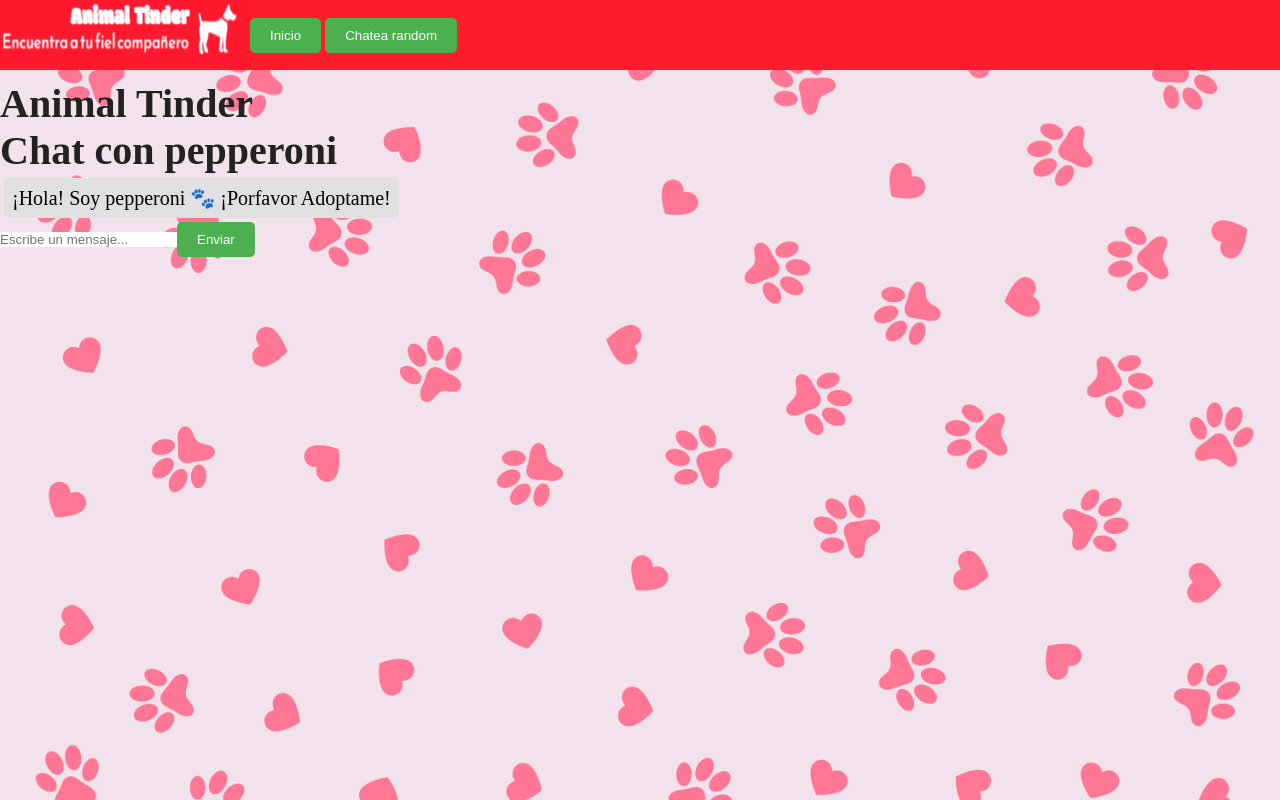
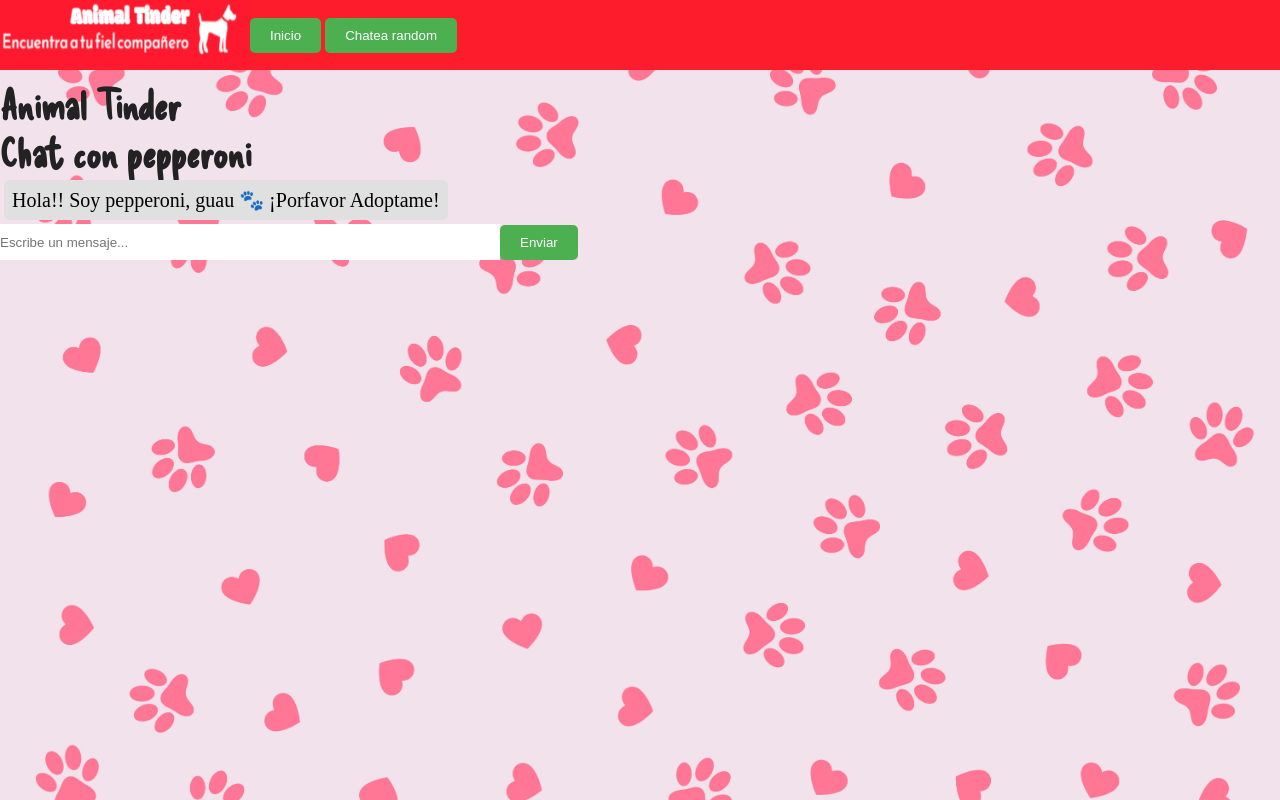
Before and after one commit to TheXvis/Animal_Tinder, a React (Create React App) app: page /chat/pepperoni in a window 1280 px wide. Built offline with nearby package versions, Linux system fonts and the light colour scheme.

Commit message:
Ultima Correcion de errores

```diff
--- a/public/index.html
+++ b/public/index.html
@@ -2,7 +2,7 @@
 <html lang="en">
   <head>
     <meta charset="utf-8" />
-    <link rel="icon" href="%PUBLIC_URL%/favicon.ico" />
+    <link rel="icon" href="%PUBLIC_URL%/Perritoenamorado.ico" />
     <meta name="viewport" content="width=device-width, initial-scale=1" />
     <meta name="theme-color" content="#000000" />
     <meta
--- a/src/App.js
+++ b/src/App.js
@@ -11,7 +11,7 @@ function App() {
     <Router>
       <Navbar />
       <div className="content-container">
-        <h1>Animal Tinder</h1>
+        <h1 >Animal Tinder</h1>
         <Routes>
           <Route path="/" element={<Card  />} />
           <Route path="/chat/:dogName" element={<ChatPage />} />
--- a/src/components/Card.js
+++ b/src/components/Card.js
@@ -130,7 +130,7 @@ const Card = () => {
 
       <div className='aceptados'>
       <h2>Perros aceptados</h2>
-      <button onClick={() => toggleList('aceptados')}>{mostrarAceptados ? 'Ocultar Aceptados' : 'Mostrar Aceptados'}</button>
+      <button className='mboton' onClick={() => toggleList('aceptados')}>{mostrarAceptados ? 'Ocultar Aceptados' : 'Mostrar Aceptados'}</button>
       <ul>
         {mostrarAceptados && acceptedDogs.map((dog, index) =>(
           <li key={index}>
@@ -152,7 +152,7 @@ const Card = () => {
 
       <div className='rechazados'>
       <h2>Perros rechazados</h2>
-      <button onClick={() => toggleList('rechazados')}>{mostrarRechazados ? 'Ocultar Aceptados' : 'Mostrar Aceptados'}</button>
+      <button className='mboton' onClick={() => toggleList('rechazados')}>{mostrarRechazados ? 'Ocultar rechazados' : 'Mostrar rechazados'}</button>
       <ul>
         {mostrarRechazados && rejectedDogs.map((dog, index) =>(
           <li key={index}>
--- a/src/components/ChatPage.jsx
+++ b/src/components/ChatPage.jsx
@@ -7,7 +7,7 @@ const ChatPage = () => {
   const [messages, setMessages] = useState([]);
 
   useEffect(() => {
-    const initialMsg = `¡Hola! Soy ${dogName} 🐾 ¡Porfavor Adoptame!`;
+    const initialMsg = `Hola!! Soy ${dogName}, guau 🐾 ¡Porfavor Adoptame!`;
     setMessages([{ text: initialMsg, sender: 'dog' }]);
   }, [dogName]);
 
@@ -40,11 +40,12 @@ const ChatPage = () => {
             </div>
           ))}
         </div>
-        <div className="chat-input">
+        <div >
           <input
             type="text"
             placeholder="Escribe un mensaje..."
             value={message}
+            style={{ width: '500px', height: '36px' }}
             onChange={(e) => setMessage(e.target.value)}
           />
           <button className='boton' onClick={handleSendMessage}>Enviar</button>
--- a/src/styles.css
+++ b/src/styles.css
@@ -22,6 +22,15 @@ body {
 img {
     max-width: 600px;
     height: 600px;
+}
+.mboton {
+  padding: 4px 10px;
+    background-color: #536f54;
+    color: white;
+    border-radius: 5px;
+    cursor: pointer;
+    margin-right: 4px;
+
 }
 
 .boton {
@@ -143,3 +152,23 @@ img {
 
 
 }
+
+.chat-input{
+
+  height: 50px;
+}
+
+@font-face {
+  font-family: 'Ftitle';
+  src: url('/Fonts/DeliciousHandrawn-Regular.ttf') format('truetype');
+}
+
+h1 {
+  font-family: 'Ftitle', sans-serif;
+  font-size: 40px;
+}
+
+h2 {
+  font-family: 'Ftitle', sans-serif;
+  font-size: 30px;
+}
```
Also changed, not shown: Fonts/DeliciousHandrawn-Regular.ttf (added), public/Perritoenamorado.png (deleted), 1 other file (tests, documents, lock files or other folders).
